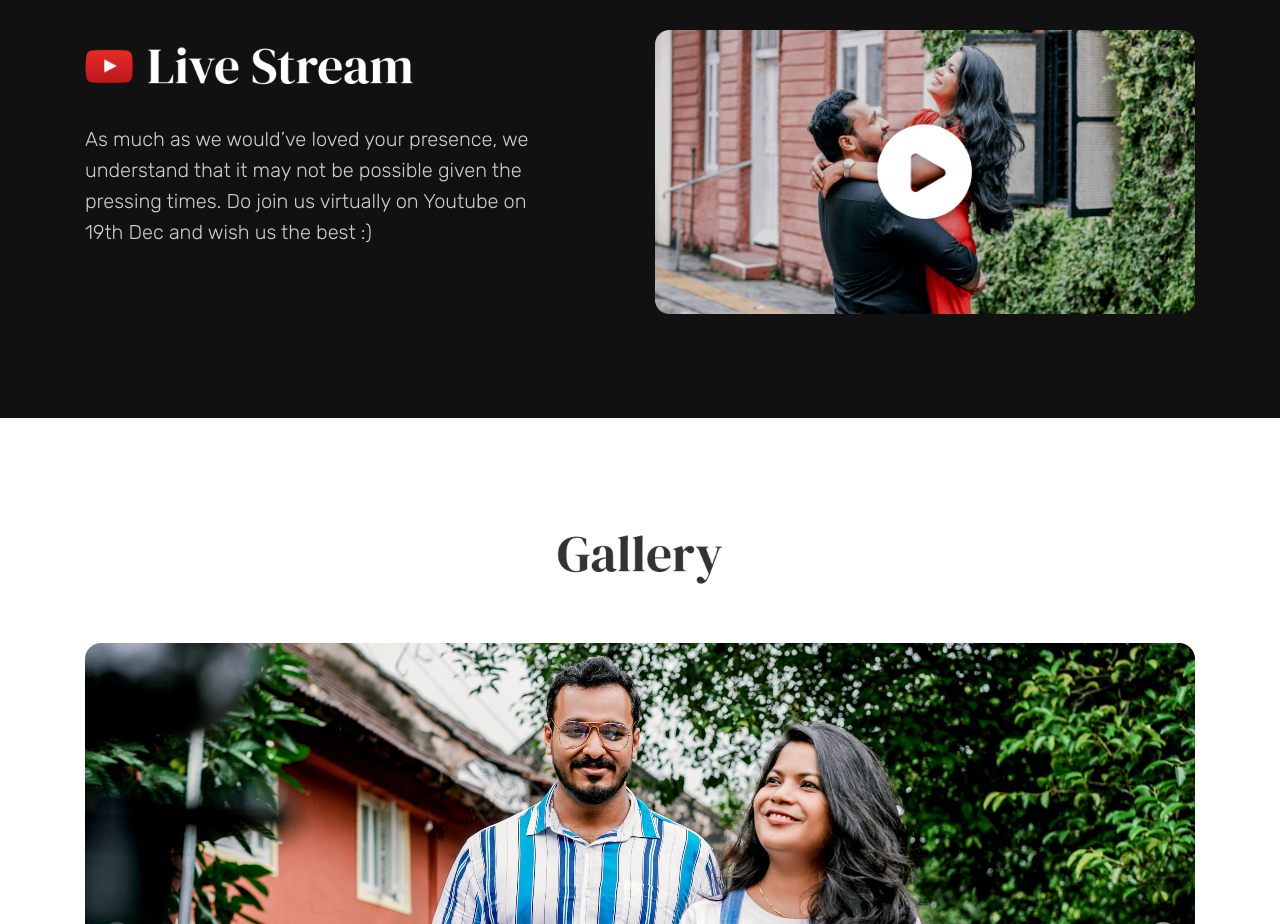
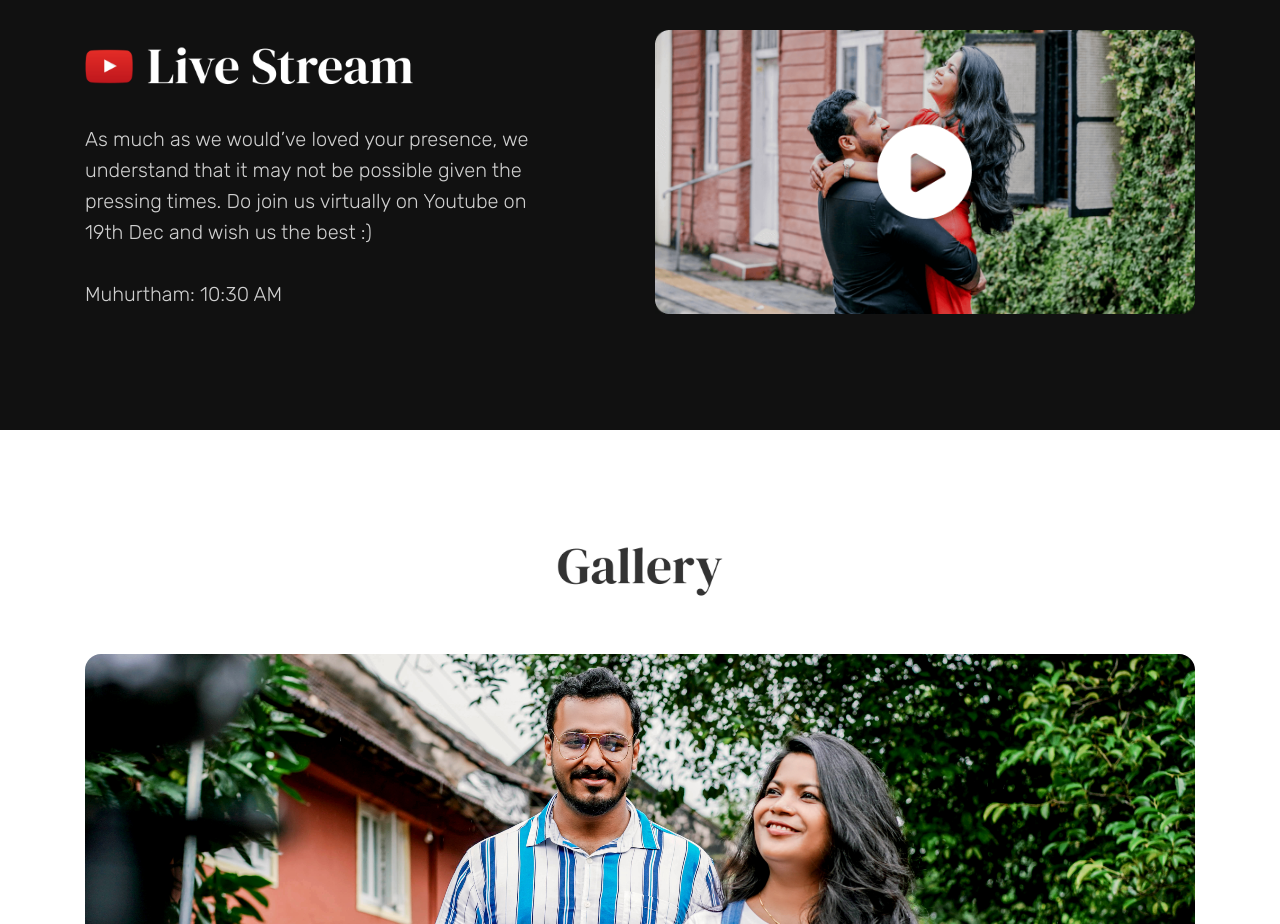
Before and after one commit to vivekprasadk/neepthaviveklife, a plain HTML site: page index.html in a window 1280 px wide. Shown: the part 2540-3464 px from the top of the page. Drawn offline with nearby package versions, Linux system fonts and the light colour scheme; no server answers.

```diff
--- a/index.html
+++ b/index.html
@@ -123,7 +123,6 @@
 						</div>
 					</div>
 				</div> -->
-
 			</div>
 		</div>
 	</section>
@@ -132,7 +131,9 @@
 			<div class="row">
 				<div class="col-md-5">
 					<img src="img/live-stream-header.png" class="section-header-img">
-					<p class="section-desc">As much as we would’ve loved your presence, we understand that it may not be possible given the pressing times. Do join us virtually on Youtube on 19th Dec and wish us the best :)</p>
+					<p class="section-desc">As much as we would’ve loved your presence, we understand that it may not be possible given the pressing times. Do join us virtually on Youtube on 19th Dec and wish us the best :)
+						<br/><br/>Muhurtham: 10:30 AM
+					</p>
 				</div>
 				<div class="col-md-1"></div>
 				<div class="col-md-6">
```
